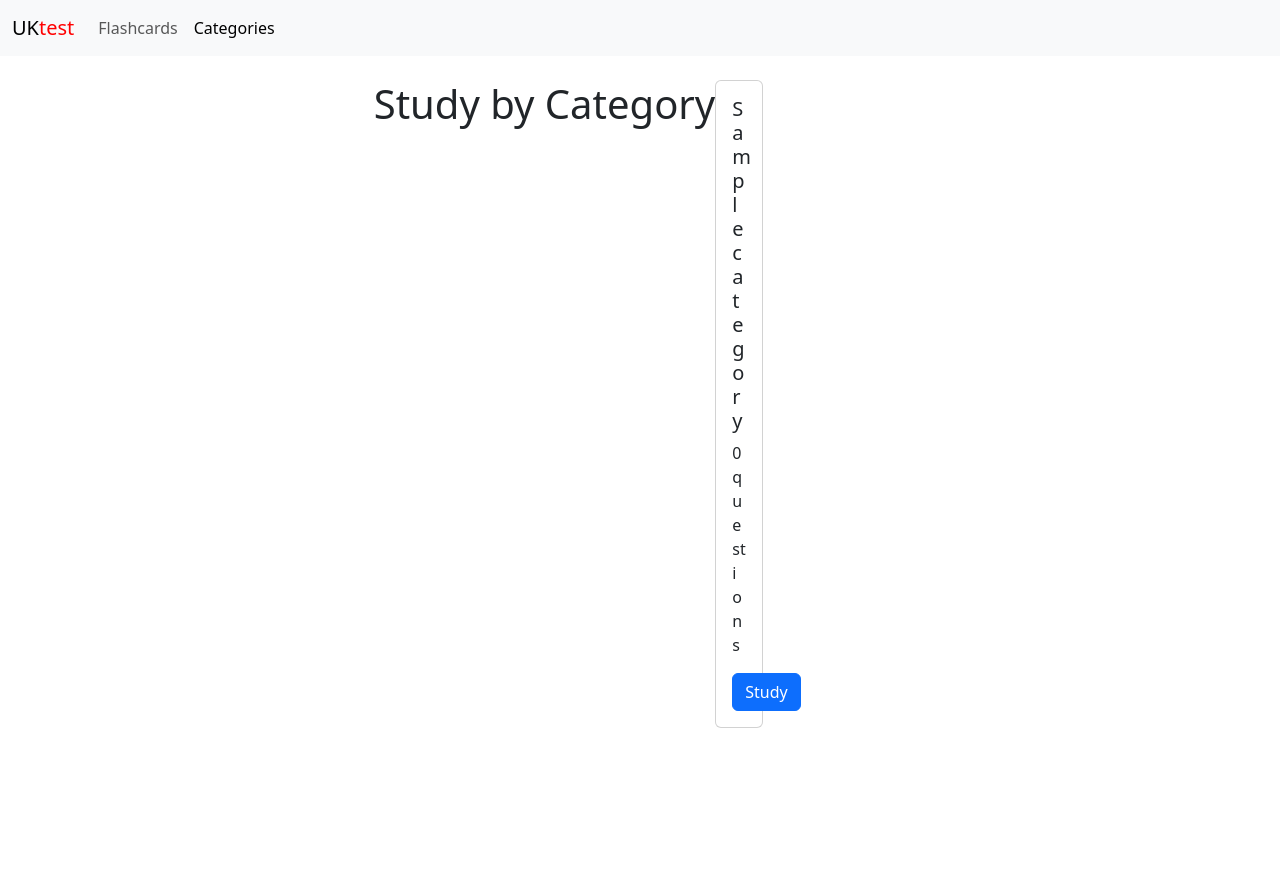
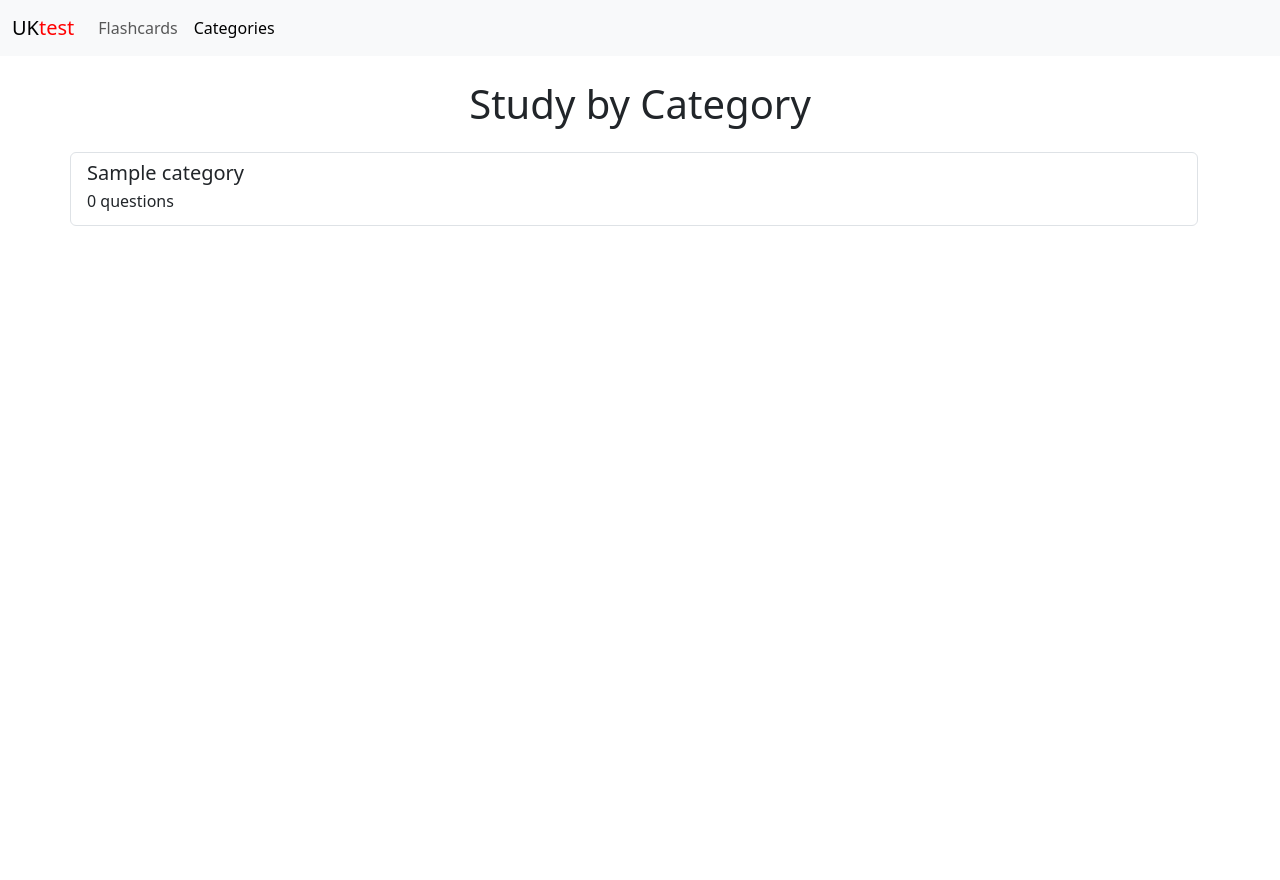
Before and after one commit to gerasoa/life-in-the-uk-prep, a Django app: page /quiz/ in a window 1280 px wide. Run offline with Django 5.2, Linux system fonts and the light colour scheme; data comes from the database, SQL or seed files in the repository; tables that the repository leaves empty hold one stand-in row (values such as "Sample post").

Commit message:
feat: update category view layout to use list group for better presentation

```diff
--- a/quiz/templates/categories.html
+++ b/quiz/templates/categories.html
@@ -1,20 +1,26 @@
 {% extends "base.html" %}
 {% load static %}
 
-
 {% block content %}
-<h1>Study by Category</h1>
-<div class="row">
-  {% for category in categories %}
-  <div class="col-md-4 mb-3">
-    <div class="card">
-      <div class="card-body">
-        <h5 class="card-title">{{ category.name }}</h5>
-        <p>{{ category.num_questions }} questions</p>
-        <a href="{% url 'study_cards' category.id %}" class="btn btn-primary">Study</a>
-      </div>
+<div class="container text-center">
+  <div class="row">
+    <div class="col">
+      <h1>Study by Category</h1>
     </div>
   </div>
-  {% endfor %}
+  <div class="row">
+    <div class="list-group text-start mt-3">
+      {% for category in categories %}
+        <a href="{% url 'study_cards' category.id %}" class="list-group-item  " aria-current="true">
+          <div class="d-flex w-100 justify-content-between">
+            <h5 class="mb-1">{{ category.name }}</h5>
+            <!-- <small>3 days ago</small> -->
+          </div>
+          <p class="mb-1">{{ category.num_questions }} questions</p>
+          <!-- <small>{{ category.num_questions }} questions</small> -->
+        </a>
+      {% endfor %}
+    </div>
+  </div>
 </div>
 {% endblock %}
```
